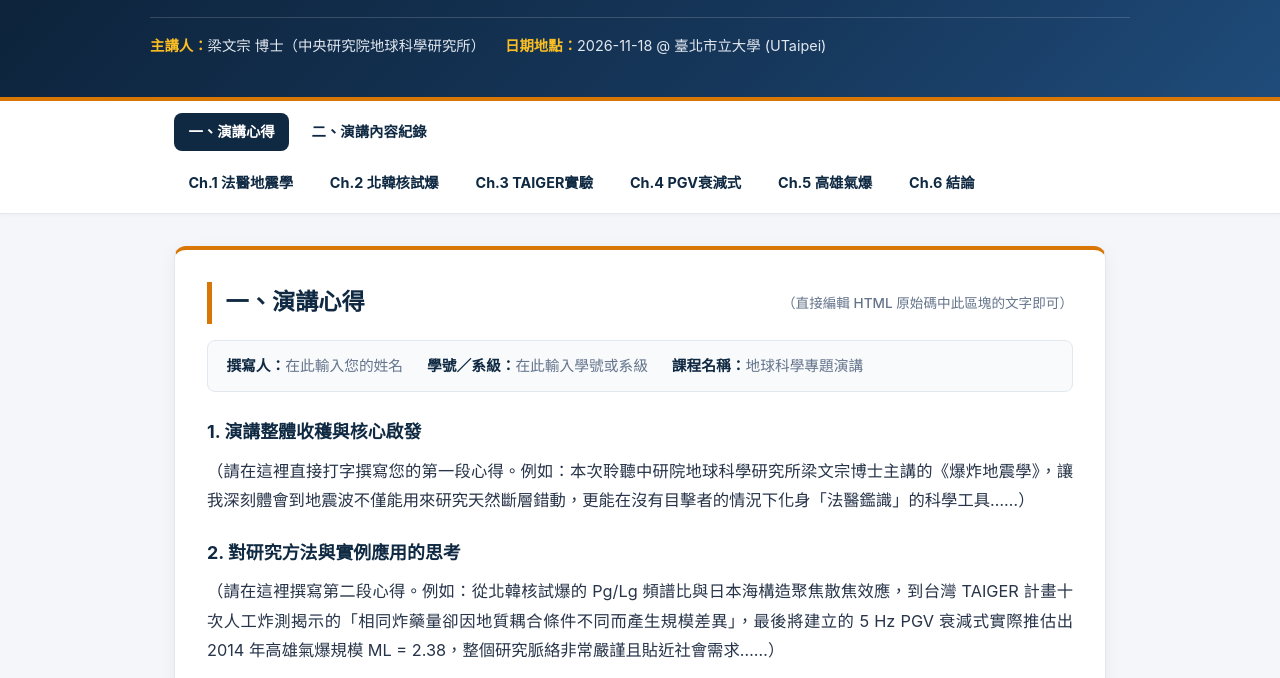
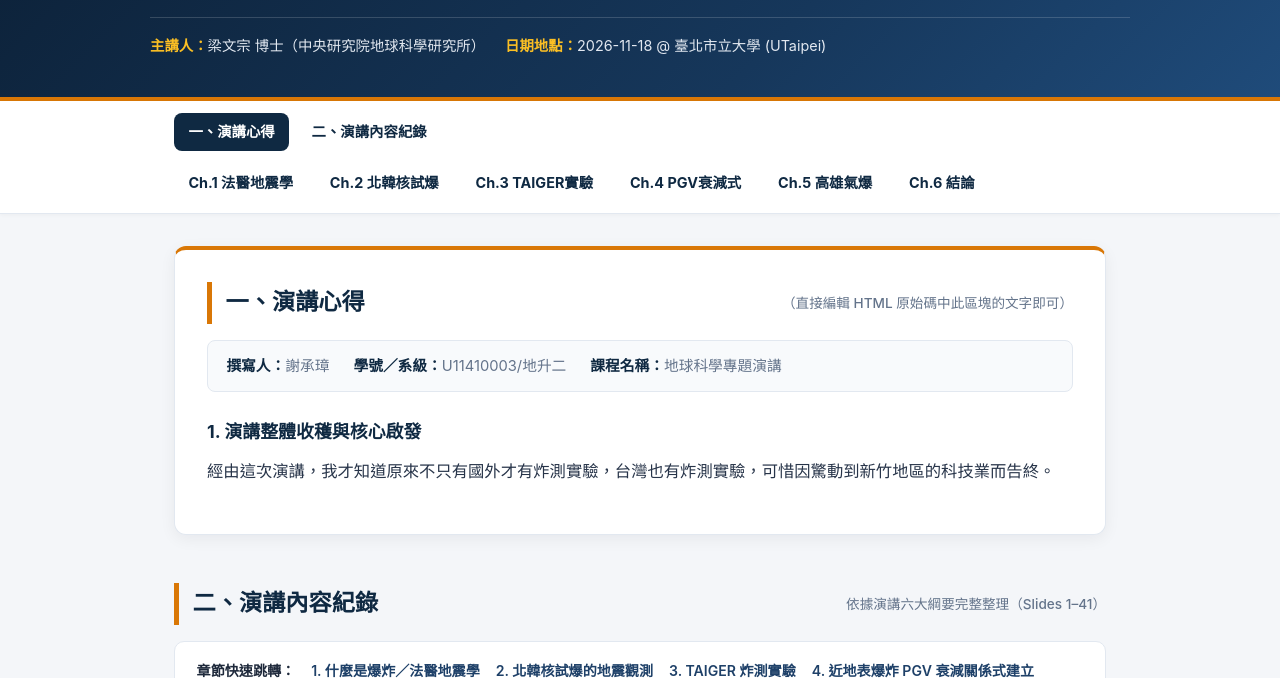
Before and after one commit to u11410003-web/speaking-record, a plain HTML site: page index.html in a window 1280 px wide. Shown: the part 222-900 px from the top of the page. Drawn offline with Linux system fonts and the light colour scheme.

Commit message:
Update index.html

```diff
--- a/index.html
+++ b/index.html
@@ -447,8 +447,8 @@
 
       <!-- 撰寫人資訊：請修改為您的姓名、學號與課程名稱 -->
       <div class="author-info">
-        <div><strong>撰寫人：</strong>在此輸入您的姓名</div>
-        <div><strong>學號／系級：</strong>在此輸入學號或系級</div>
+        <div><strong>撰寫人：</strong>謝承璋</div>
+        <div><strong>學號／系級：</strong>U11410003/地升二</div>
         <div><strong>課程名稱：</strong>地球科學專題演講</div>
       </div>
 
@@ -456,17 +456,8 @@
       <div class="reflection-body">
         <h3>1. 演講整體收穫與核心啟發</h3>
         <p>
-          （請在這裡直接打字撰寫您的第一段心得。例如：本次聆聽中研院地球科學研究所梁文宗博士主講的《爆炸地震學》，讓我深刻體會到地震波不僅能用來研究天然斷層錯動，更能在沒有目擊者的情況下化身「法醫鑑識」的科學工具……）
+          經由這次演講，我才知道原來不只有國外才有炸測實驗，台灣也有炸測實驗，可惜因驚動到新竹地區的科技業而告終。
         </p>
-
-        <h3>2. 對研究方法與實例應用的思考</h3>
-        <p>
-          （請在這裡撰寫第二段心得。例如：從北韓核試爆的 Pg/Lg 頻譜比與日本海構造聚焦散焦效應，到台灣 TAIGER 計畫十次人工炸測揭示的「相同炸藥量卻因地質耦合條件不同而產生規模差異」，最後將建立的 5 Hz PGV 衰減式實際推估出 2014 年高雄氣爆規模 ML = 2.38，整個研究脈絡非常嚴謹且貼近社會需求……）
-        </p>
-
-        <blockquote>
-          （選填：若想強調某句演講金句或個人核心觀點，可寫在這個 blockquote 區塊內，不需要的話可直接刪除這三行。）
-        </blockquote>
       </div>
     </section>
     <!-- ======================= 演講心得區結束 ======================= -->
```
